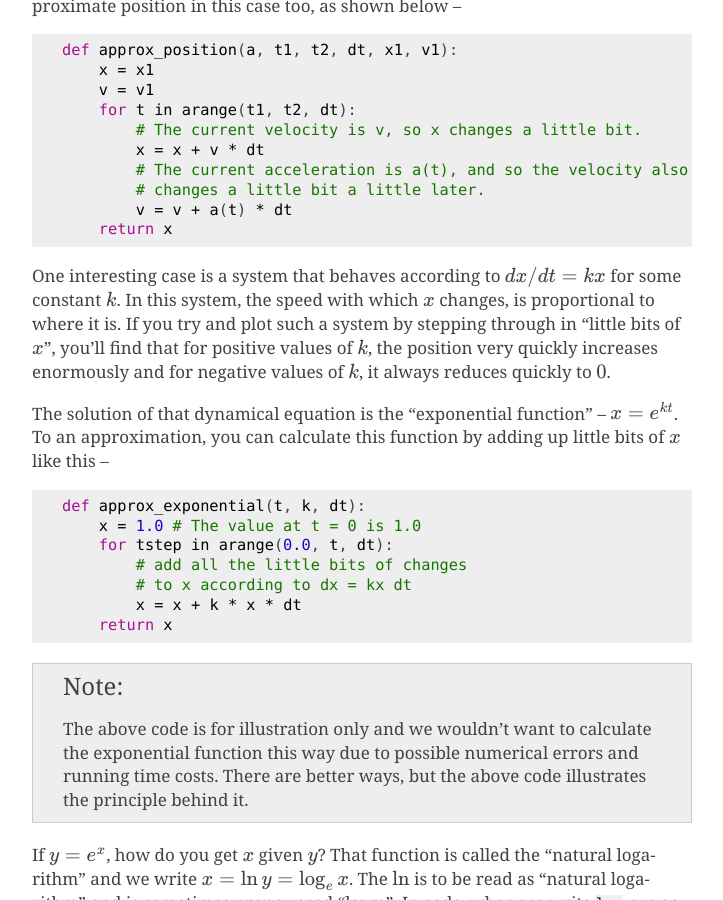
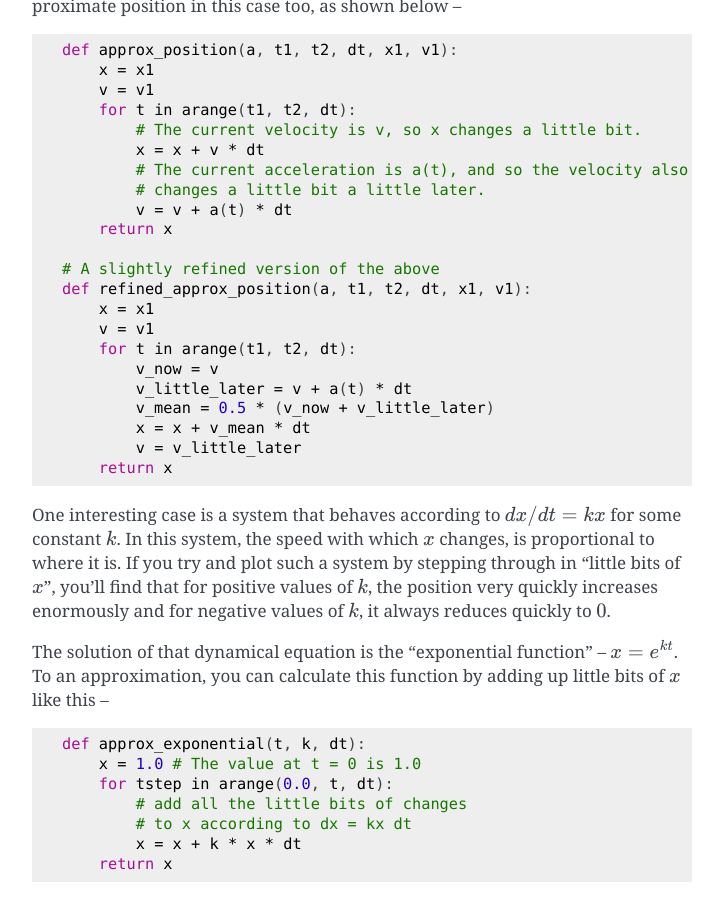
Before and after one commit to kreauniv/comparts431, a Sphinx documentation site: the page built from source/math.rst, in a window 1280 px wide and 900 px high, scrolled down 9222 px. Shown: the whole window, without its empty margins (388-1111 px from the left). Built offline with Sphinx 7.4.7, drawn with Linux system fonts in a browser that asks for light colours.

Commit message:
Refined version of integrator

```diff
--- a/source/math.rst
+++ b/source/math.rst
@@ -374,6 +374,18 @@ position in this case too, as shown below --
             v = v + a(t) * dt
         return x
 
+    # A slightly refined version of the above
+    def refined_approx_position(a, t1, t2, dt, x1, v1):
+        x = x1
+        v = v1
+        for t in arange(t1, t2, dt):
+            v_now = v
+            v_little_later = v + a(t) * dt
+            v_mean = 0.5 * (v_now + v_little_later)
+            x = x + v_mean * dt
+            v = v_little_later
+        return x
+
 One interesting case is a system that behaves according to :math:`dx/dt = kx`
 for some constant :math:`k`. In this system, the speed with which :math:`x`
 changes, is proportional to where it is. If you try and plot such a system by
```
